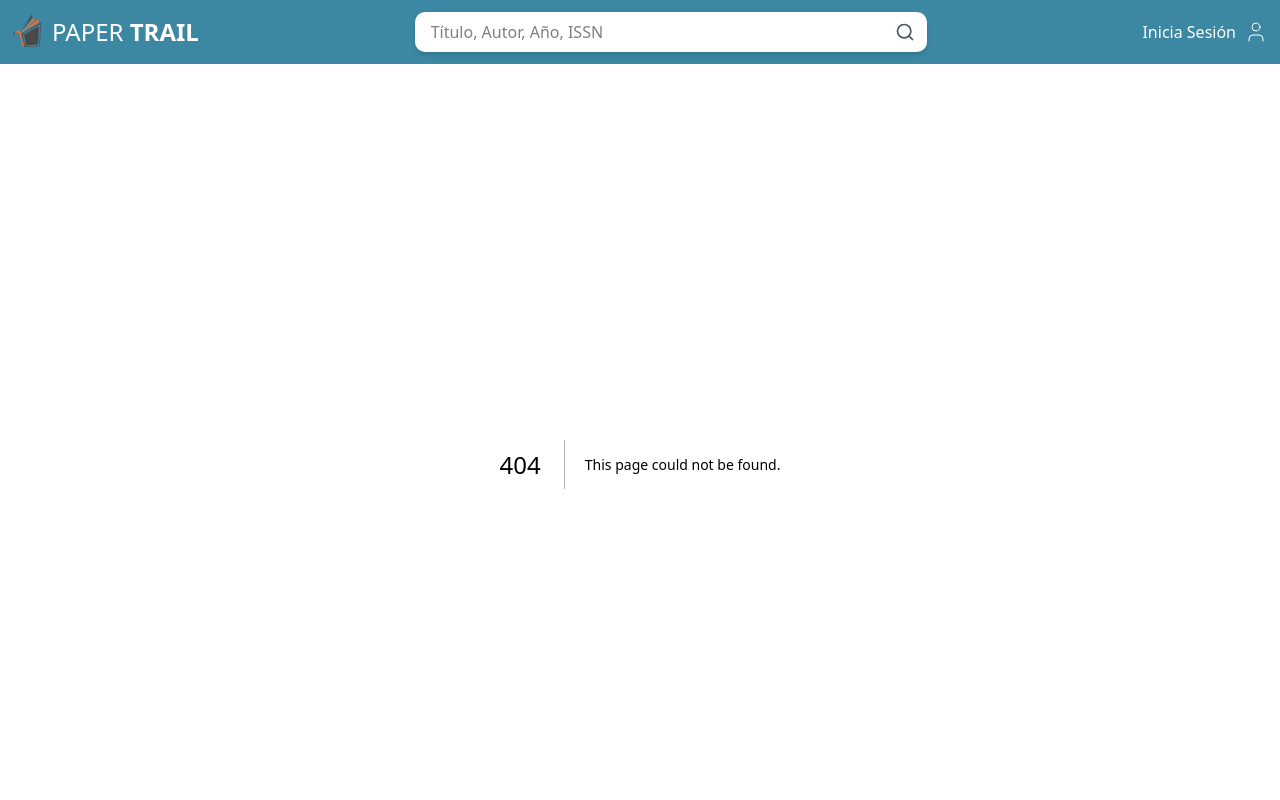
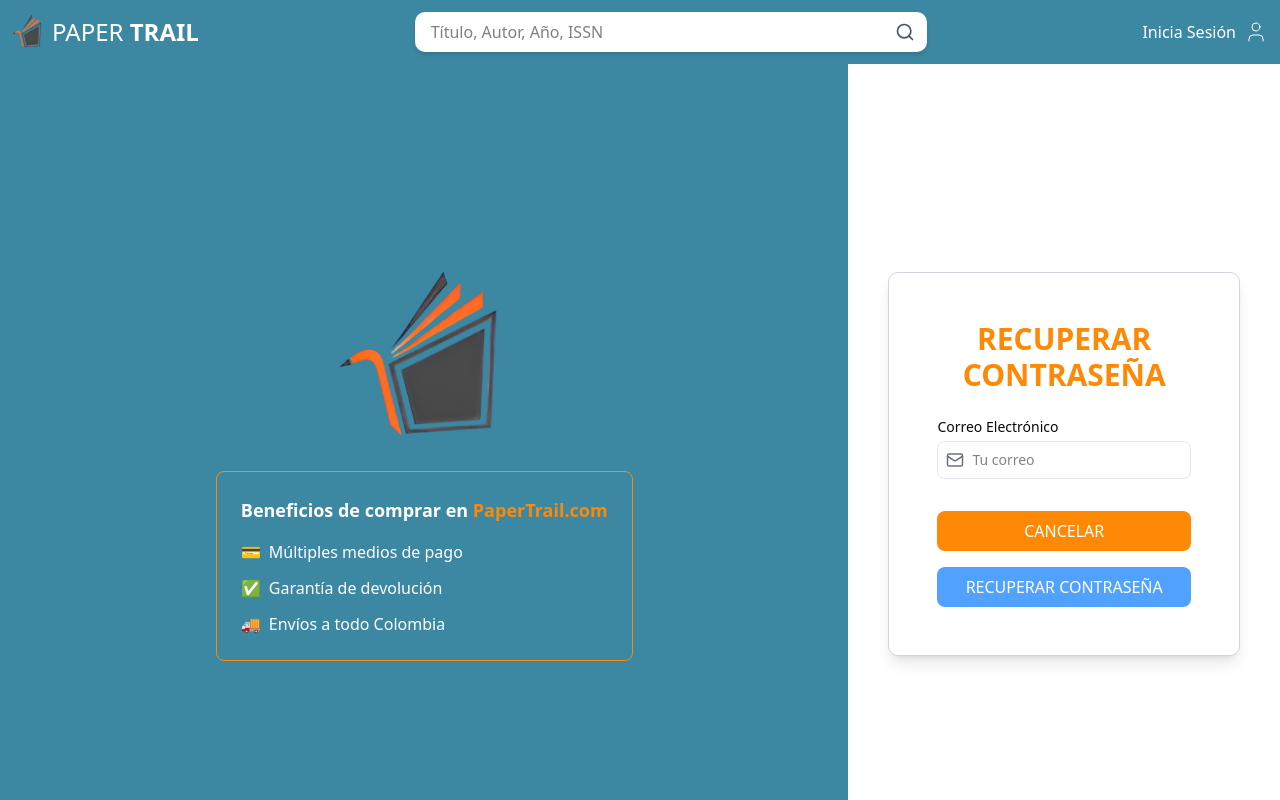
Before and after one commit to sofia0281/PaperTrailV2, a Next.js app in the folder frontend/: page /routes/changepassword in a window 1280 px wide. Before the commit this address had no page. Shown: the top 800 px of the page. Built offline with nearby package versions, Linux system fonts and the light colour scheme.

Commit message:
Pagina recuperar contraseña

```diff
--- /dev/null
+++ b/frontend/app/routes/changepassword/page.tsx
@@ -0,0 +1,7 @@
+import ChangePassword from "@/components/editpasswordgeneral";
+
+export default function Page() {
+    return (
+        <ChangePassword/>
+    )
+}
--- /dev/null
+++ b/frontend/components/editpasswordgeneral.tsx
@@ -0,0 +1,74 @@
+"use client";
+import Image from "next/image";
+import { Mail} from "lucide-react";
+import { useRouter } from "next/navigation";
+
+const EditPasswordGeneral = () => {
+    const router = useRouter();
+return (
+<div className="flex flex-col md:flex-row min-h-screen">
+    {/* Sección izquierda - Logo, Beneficios */}
+    <div className="w-full md:w-4/5 bg-[#3C88A3] flex flex-col items-center justify-center p-6 md:p-10 text-white">
+    <Image src="/img/icono.png" alt="Logo" width={150} height={150} className="md:w-[180px] md:h-[180px]" />
+    <div className="border border-orange-400 p-4 md:p-6 rounded-md mt-6 text-center md:text-left">
+        <h2 className="text-lg font-semibold">
+        Beneficios de comprar en <span className="text-orange-400">PaperTrail.com</span>
+        </h2>
+        <div className="mt-4 space-y-3">
+        <p className="flex items-center justify-center md:justify-start">
+            <span className="mr-2">💳</span> Múltiples medios de pago
+        </p>
+        <p className="flex items-center justify-center md:justify-start">
+            <span className="mr-2">✅</span> Garantía de devolución
+        </p>
+        <p className="flex items-center justify-center md:justify-start">
+            <span className="mr-2">🚚</span> Envíos a todo Colombia
+        </p>
+        </div>
+    </div>
+    </div>
+
+    {/* Sección derecha - Formulario */}
+    <div className="w-full md:w-2/5 flex flex-col items-center justify-center p-6 md:p-10">
+    <div className="border border-gray-300 rounded-lg shadow-lg bg-white p-12 w-full max-w-md flex flex-col items-center">
+
+        <h1 className="text-2xl md:text-3xl font-semibold text-orange-400 mb-6 text-center">
+            RECUPERAR CONTRASEÑA
+        </h1>
+
+        <form className="w-full max-w-xs md:max-w-sm space-y-4" /*</div>onSubmit={handleLogin}*/>
+            <div>
+            <label className="block text-sm font-medium">Correo Electrónico</label>
+            <div className="flex items-center border border-gray-200 rounded-md p-2 mt-1 focus-within:ring-2 focus-within:ring-orange-500">
+                <Mail size={18} className="text-gray-500 mr-2" />
+                <input
+                type="email"
+                className="flex-1 outline-none text-sm"
+                name="email"
+                placeholder="Tu correo"
+                />
+            </div>
+            </div>
+            <div className=" w-full mt-4 justify-between">
+                <button
+                type="submit"
+                className="w-full bg-orange-400 text-white py-2 rounded-md mt-4 transition-transform duration-300 transform hover:scale-105 cursor-pointer"
+                >
+                CANCELAR
+                </button>
+                <button
+                type="submit"
+                className="w-full bg-blue-400 text-white py-2 rounded-md mt-4 transition-transform duration-300 transform hover:scale-105 cursor-pointer"
+                >
+                RECUPERAR CONTRASEÑA
+                </button>
+            </div>
+
+        </form>
+        </div>
+    </div>
+</div>
+);
+}
+
+export default EditPasswordGeneral;
```
